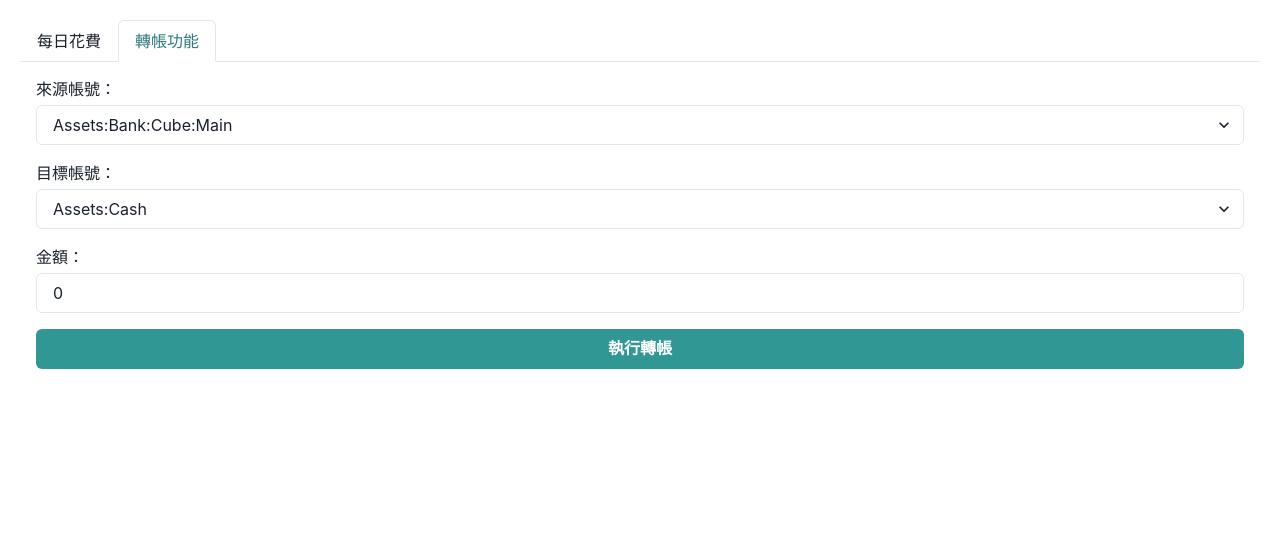
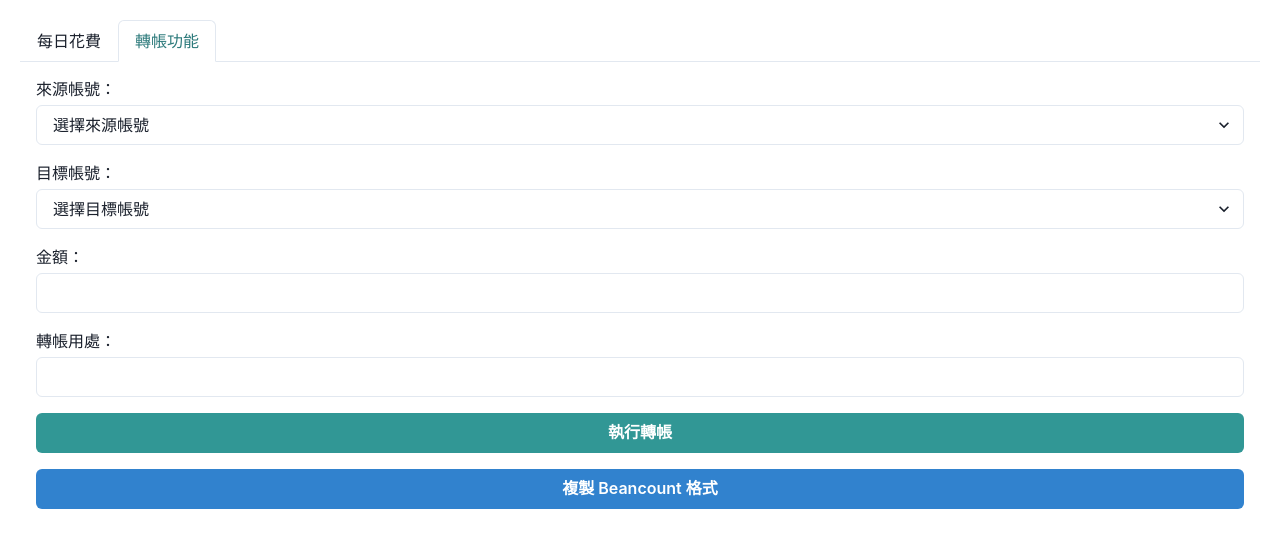
Before and after one commit to chialin/export-beancount-expenses, a React (Vite) app: page / in a window 1280 px wide. Both pictures are taken after a click on the tab "轉帳功能". Shown: the top 548 px of the page. Built offline with nearby package versions, Linux system fonts and the light colour scheme.

Commit message:
Added copy function oftransfer beancount fromat

```diff
--- a/src/components/TransferForm.tsx
+++ b/src/components/TransferForm.tsx
@@ -1,5 +1,13 @@
 import { useState } from 'react';
-import { Input, Select, Button, Box, Text, VStack } from '@chakra-ui/react';
+import {
+  Input,
+  Select,
+  Button,
+  Box,
+  Text,
+  VStack,
+  useToast,
+} from '@chakra-ui/react';
 import { assetAccounts } from '../constants/assetAccounts';
 import { liabilities } from '../constants/liabilities';
 
@@ -8,11 +16,30 @@ interface TransferFormProps {
 }
 
 const TransferForm: React.FC<TransferFormProps> = ({ onTransfer }) => {
-  const [sourceAccount, setSourceAccount] = useState(assetAccounts[0]);
-  const [targetAccount, setTargetAccount] = useState(assetAccounts[1]);
-  const [amount, setAmount] = useState(0);
+  const [sourceAccount, setSourceAccount] = useState('');
+  const [targetAccount, setTargetAccount] = useState('');
+  const [amount, setAmount] = useState<number | string>('');
+  const [purpose, setPurpose] = useState('');
+  const toast = useToast();
 
   const accounts = [...assetAccounts, ...liabilities];
+
+  const handleCopy = () => {
+    const date = new Date().toISOString().split('T')[0];
+    const beancountFormat = `${date} * "${purpose || '轉帳'}"
+  ${sourceAccount}  -${amount}
+  ${targetAccount}`;
+
+    navigator.clipboard.writeText(beancountFormat).then(() => {
+      toast({
+        title: '已複製到剪貼簿',
+        description: 'Beancount 格式的轉帳資訊已成功複製。',
+        status: 'success',
+        duration: 2000,
+        isClosable: true,
+      });
+    });
+  };
 
   return (
     <VStack spacing={4} align="stretch">
@@ -22,6 +49,9 @@ const TransferForm: React.FC<TransferFormProps> = ({ onTransfer }) => {
           value={sourceAccount}
           onChange={(e) => setSourceAccount(e.target.value)}
         >
+          <option value="" disabled hidden>
+            選擇來源帳號
+          </option>
           {accounts.map((acc, index) => (
             <option key={index} value={acc}>
               {acc}
@@ -35,6 +65,9 @@ const TransferForm: React.FC<TransferFormProps> = ({ onTransfer }) => {
           value={targetAccount}
           onChange={(e) => setTargetAccount(e.target.value)}
         >
+          <option value="" disabled hidden>
+            選擇目標帳號
+          </option>
           {accounts.map((acc, index) => (
             <option key={index} value={acc}>
               {acc}
@@ -47,11 +80,22 @@ const TransferForm: React.FC<TransferFormProps> = ({ onTransfer }) => {
         <Input
           type="number"
           value={amount}
-          onChange={(e) => setAmount(Number(e.target.value))}
+          onChange={(e) => setAmount(e.target.value)}
+        />
+      </Box>
+      <Box>
+        <Text mb={1}>轉帳用處：</Text>
+        <Input
+          type="text"
+          value={purpose}
+          onChange={(e) => setPurpose(e.target.value)}
         />
       </Box>
       <Button colorScheme="teal" onClick={onTransfer}>
         執行轉帳
+      </Button>
+      <Button colorScheme="blue" onClick={handleCopy}>
+        複製 Beancount 格式
       </Button>
     </VStack>
   );
```
